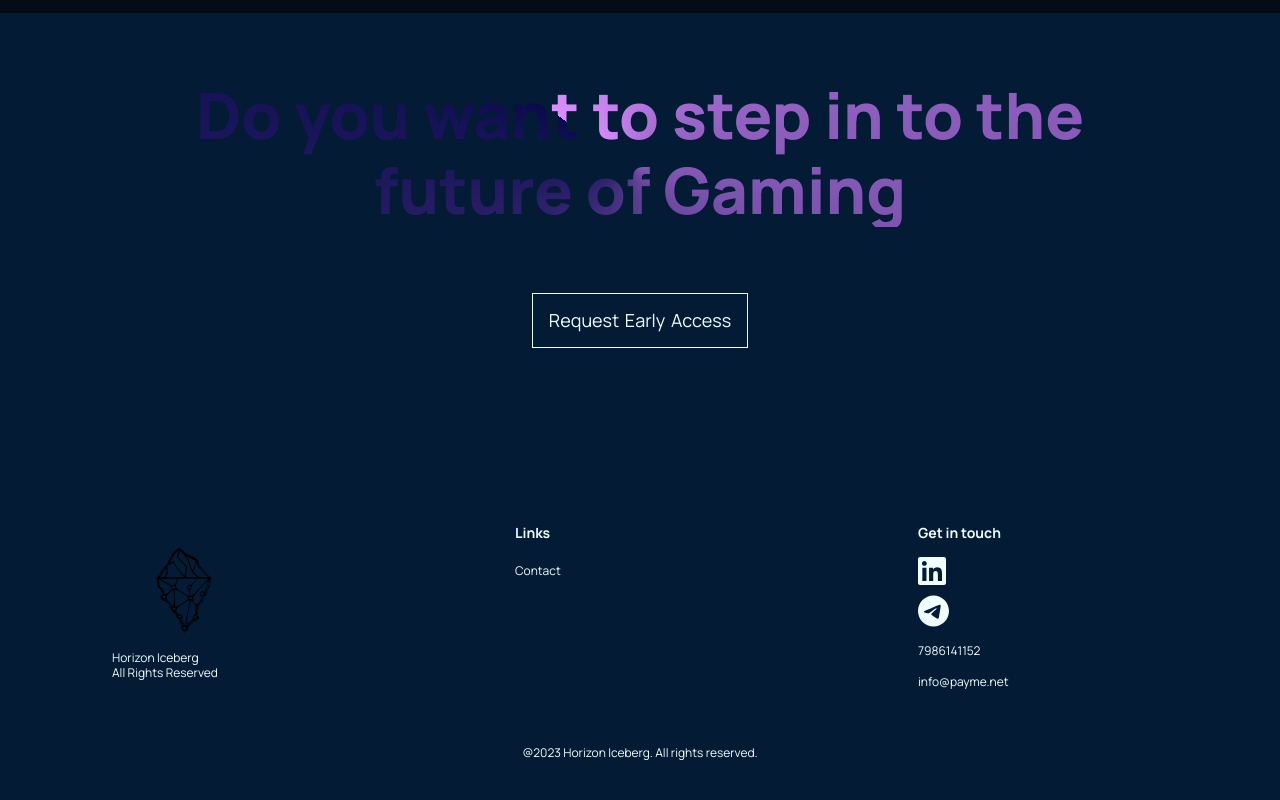
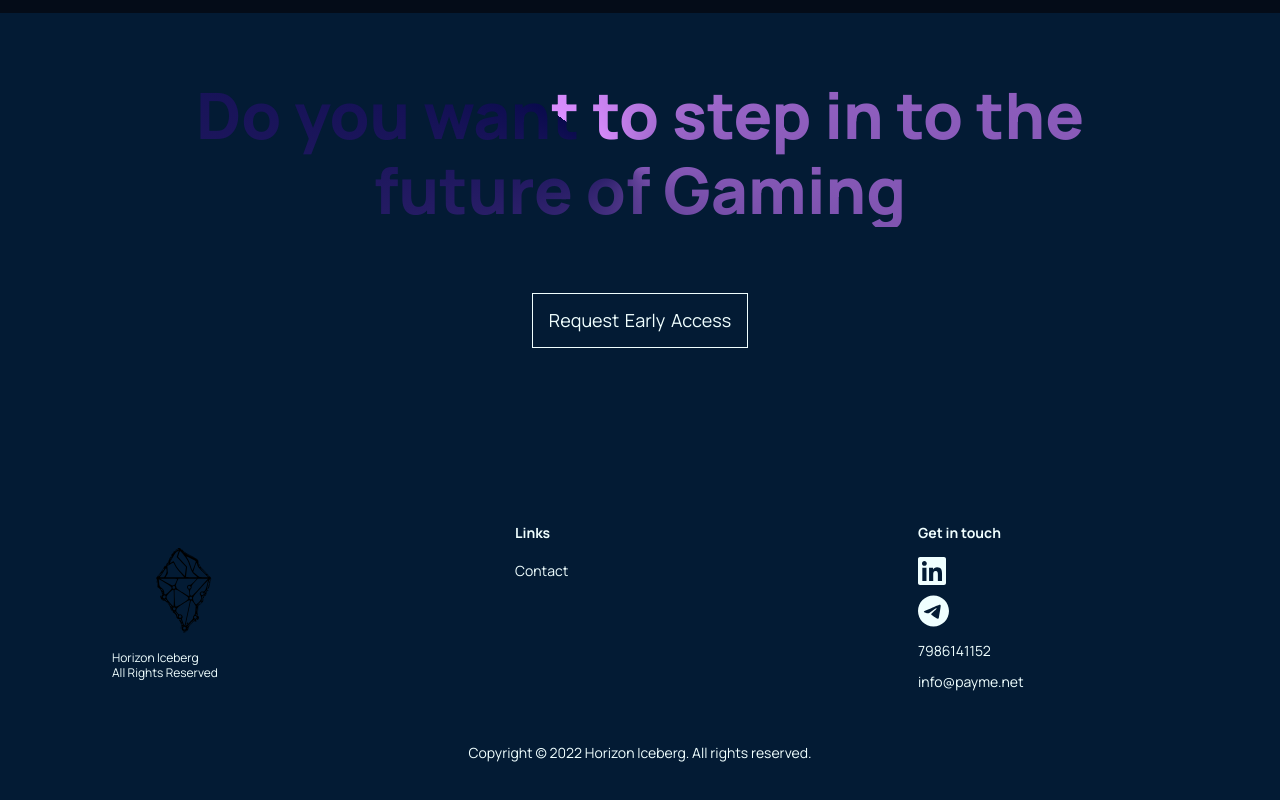
Before and after one commit to Sawapandeep/Horizon_Iceberg, a React (Create React App) app: page / in a window 1280 px wide. Shown: the part 1200-2000 px from the top of the page. Built offline with nearby package versions, Linux system fonts and the light colour scheme; no server answers.

Commit message:
updating cpoyright(auto-updates year)

```diff
--- a/src/containers/Footer/Footer.jsx
+++ b/src/containers/Footer/Footer.jsx
@@ -7,6 +7,7 @@ import {
 } from "@fortawesome/free-brands-svg-icons";
 import './footer.css';
 import logo from'../../assets/logo.svg';
+let currentYear = new Date().getFullYear();
  const Footer = () => {
   return (
     <div className="Horizon__footer section__padding">
@@ -52,7 +53,7 @@ import logo from'../../assets/logo.svg';
     </div>
 
     <div className="Horizon__footer-copyright">
-      <p>@2023 Horizon Iceberg. All rights reserved.</p>
+      <p>Copyright © {currentYear} Horizon Iceberg. All rights reserved.</p>
     </div>
   </div>
   )
--- a/src/containers/Footer/footer.css
+++ b/src/containers/Footer/footer.css
@@ -101,7 +101,8 @@
 }
 
 .Horizon__footer-links_div p {
-    font-size: 12px;
+    font-size: 14px;
+
     line-height: 15px;
     font-family: var(--font-family);
     color: azure;
@@ -117,7 +118,7 @@
 }
 
 .Horizon__footer-copyright p {
-    font-size: 12px;
+    font-size: 14px;
     font-family: var(--font-family);
     line-height: 15px;
     color:azure;
```
